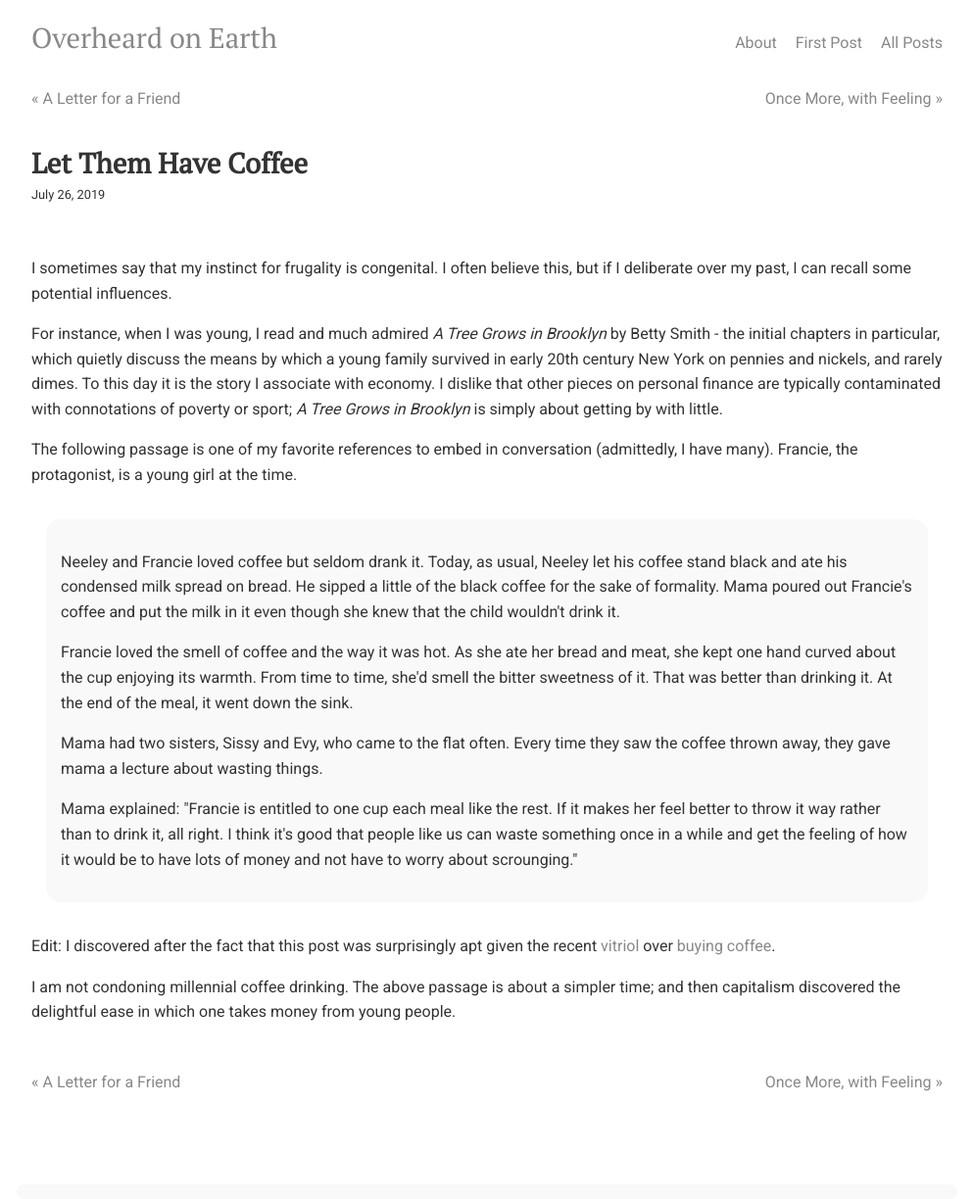
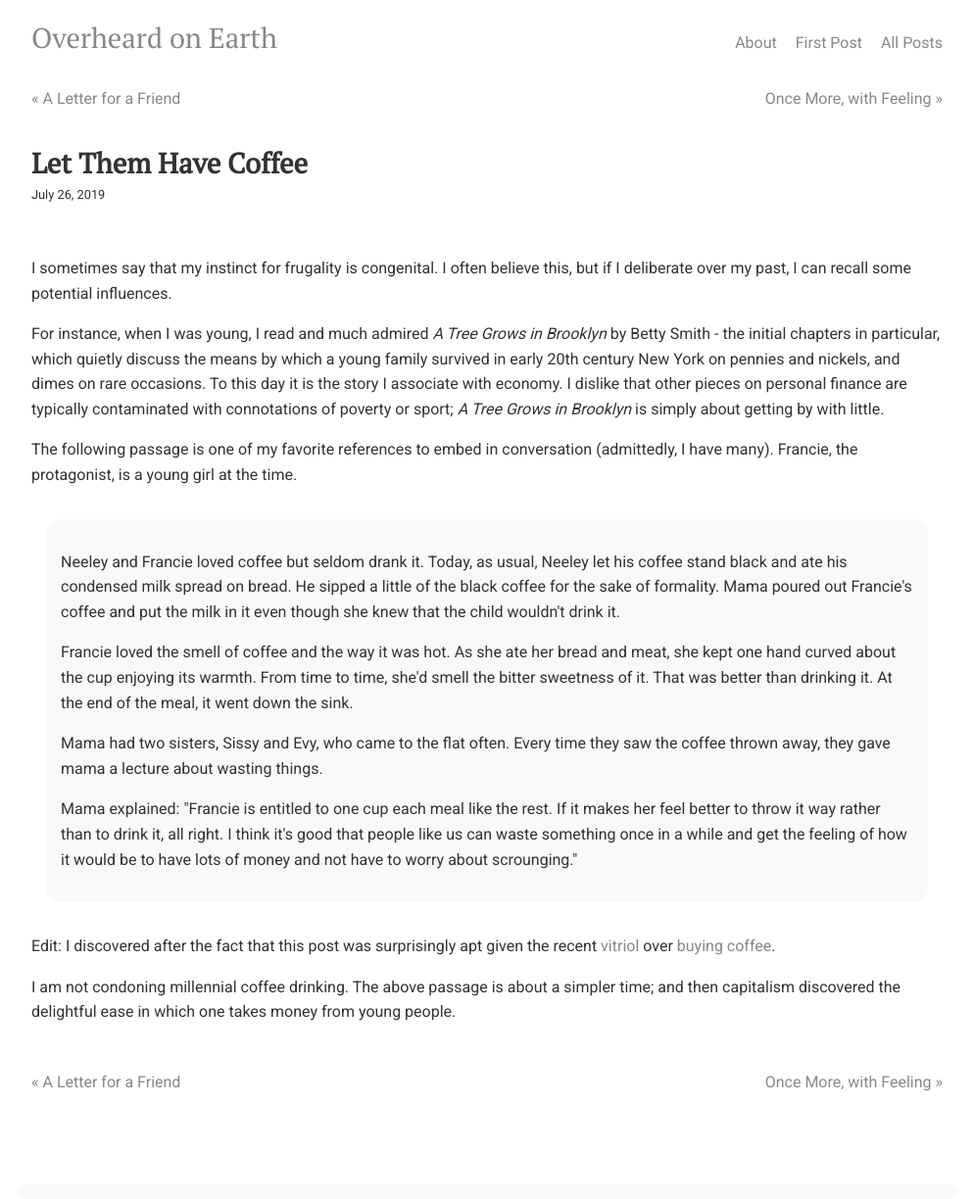
Before and after one commit to overheardonearth/overheardonearth.github.io, a Jekyll site: the page built from _posts/2019-07-26-let-them-have-coffee.html, in a window 1280 px wide. Shown: the whole page at 98% size, without its empty margins (143-1136 px from the left). Built offline with Jekyll 4.4.1, drawn with Linux system fonts in a browser that asks for light colours; comment, search, counter and statistics services are not loaded.

Commit message:
Update 2019-07-26-let-them-have-coffee.html

```diff
--- a/_posts/2019-07-26-let-them-have-coffee.html
+++ b/_posts/2019-07-26-let-them-have-coffee.html
@@ -8,7 +8,7 @@ title: Let Them Have Coffee
 I sometimes say that my instinct for frugality is congenital. I often believe this, but if I deliberate over my past, I can recall some potential influences.
 
 <p>
-  For instance, when I was young, I read and much admired <i>A Tree Grows in Brooklyn</i> by Betty Smith - the initial chapters in particular, which quietly discuss the means by which a young family survived in early 20th century New York on pennies and nickels, and rarely dimes. To this day it is the story I associate with economy. I dislike that other pieces on personal finance are typically contaminated with connotations of poverty or sport; <i>A Tree Grows in Brooklyn</i> is simply about getting by with little.
+  For instance, when I was young, I read and much admired <i>A Tree Grows in Brooklyn</i> by Betty Smith - the initial chapters in particular, which quietly discuss the means by which a young family survived in early 20th century New York on pennies and nickels, and dimes on rare occasions. To this day it is the story I associate with economy. I dislike that other pieces on personal finance are typically contaminated with connotations of poverty or sport; <i>A Tree Grows in Brooklyn</i> is simply about getting by with little.
 
 <p>
 The following passage is one of my favorite references to embed in conversation (admittedly, I have many). Francie, the protagonist, is a young girl at the time.
```
